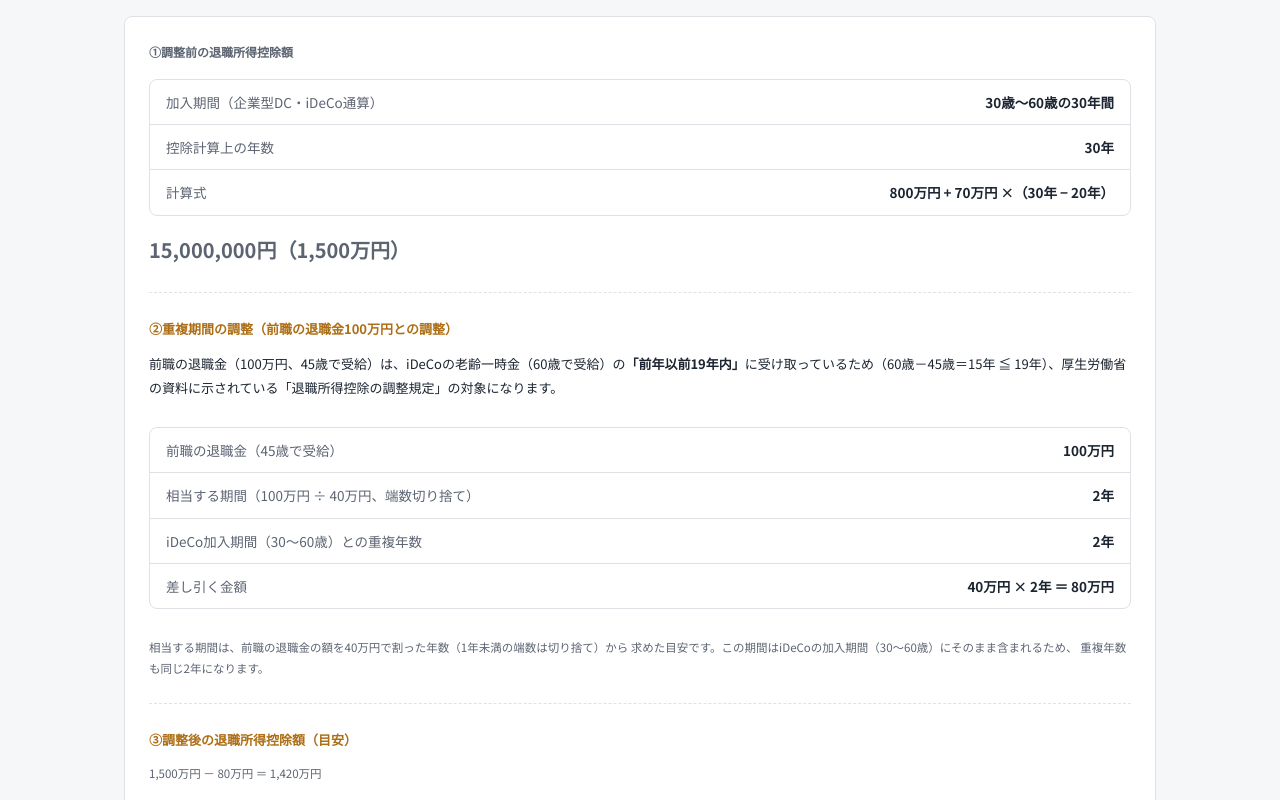
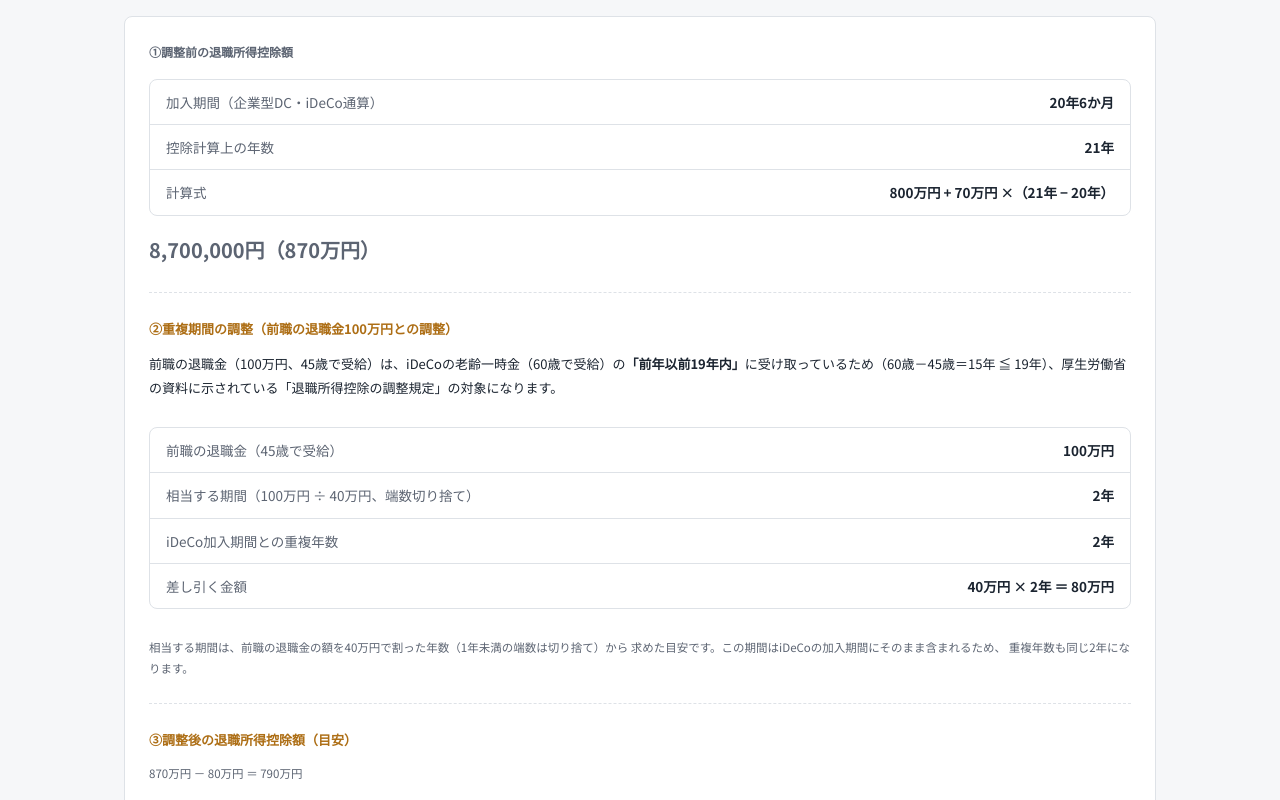
Before and after one commit to m-mitoma/ideco-navi, a React (Vite) app: page /retirement-deduction in a window 1280 px wide. Shown: the part 2860-3660 px from the top of the page. Built offline with nearby package versions, Linux system fonts and the light colour scheme.

Commit message:
退職所得控除シミュレーターの事例を加入期間に連動

```diff
--- a/src/components/sections/RetirementDeductionSimulator.tsx
+++ b/src/components/sections/RetirementDeductionSimulator.tsx
@@ -1,4 +1,4 @@
-import { useMemo, useState } from 'react'
+import { useMemo } from 'react'
 import SectionHeading from '../common/SectionHeading'
 import Card from '../common/Card'
 import {
@@ -10,15 +10,24 @@
 
 interface RetirementDeductionSimulatorProps {
   id?: string
+  years: number
+  months: number
+  onYearsChange: (years: number) => void
+  onMonthsChange: (months: number) => void
 }
 
 // 入力すると即座に結果が更新される（ボタンを押す必要がない）シミュレーター。
+// 加入期間（years/months）はページ側（RetirementDeductionPage）が保持し、
+// 画面内の「事例」でも同じ値を使えるようにpropsで受け取る構成にしている。
 // 計算そのものはutils/calculateRetirementDeduction.tsに分離してあるため、
 // 税制が変わったときはそちらだけを直せばよい。
-function RetirementDeductionSimulator({ id }: RetirementDeductionSimulatorProps) {
-  const [years, setYears] = useState(20)
-  const [months, setMonths] = useState(6)
-
+function RetirementDeductionSimulator({
+  id,
+  years,
+  months,
+  onYearsChange,
+  onMonthsChange,
+}: RetirementDeductionSimulatorProps) {
   const errorMessage = useMemo(
     () => validateRetirementPeriodInput(years, months),
     [years, months],
@@ -52,7 +61,7 @@
                   min={0}
                   max={60}
                   value={years}
-                  onChange={(event) => setYears(Number(event.target.value))}
+                  onChange={(event) => onYearsChange(Number(event.target.value))}
                   aria-describedby={errorMessage ? 'rd-period-error' : undefined}
                 />
               </div>
@@ -65,7 +74,7 @@
                   min={0}
                   max={11}
                   value={months}
-                  onChange={(event) => setMonths(Number(event.target.value))}
+                  onChange={(event) => onMonthsChange(Number(event.target.value))}
                   aria-describedby={errorMessage ? 'rd-period-error' : undefined}
                 />
               </div>
--- a/src/pages/RetirementDeductionPage.tsx
+++ b/src/pages/RetirementDeductionPage.tsx
@@ -1,3 +1,4 @@
+import { useMemo, useState } from 'react'
 import { Link } from 'react-router-dom'
 import ArticleSection from '../components/sections/ArticleSection'
 import RetirementDeductionSimulator from '../components/sections/RetirementDeductionSimulator'
@@ -10,26 +11,18 @@
   calculateEquivalentYears,
   calculateRetirementDeduction,
   formatManYen,
+  validateRetirementPeriodInput,
 } from '../utils/calculateRetirementDeduction'
 import './RetirementDeductionPage.css'
 
-// 「計算例②」用の参考値：企業型DC(30歳)からiDeCoへ通算30年加入した場合の
-// 調整前の目安。既存の計算ロジックをそのまま再利用している。
-const jobChangeExample = calculateRetirementDeduction(30, 0)
-
-// 前職の退職金（重複期間の調整の計算に使う）
+// 前職の退職金（重複期間の調整の計算に使う。加入期間とは無関係な固定値）
 const PRIOR_PAYMENT_AMOUNT = 1_000_000
 
 // 前職の退職金100万円に「相当する期間」（100万円 ÷ 40万円 → 端数切り捨て → 2年）
+// 加入期間の入力値には左右されないため、コンポーネントの外で計算しておける。
 const equivalentYears = calculateEquivalentYears(PRIOR_PAYMENT_AMOUNT)
-
-// この「相当する期間」（45歳までの直近の期間）は、iDeCoの加入期間（30〜60歳）に
-// そのまま収まるため、重複期間も同じ年数になる
 const overlapYears = equivalentYears
 const overlapDeduction = calculateDeductionAmount(overlapYears)
-
-// 調整後の退職所得控除額の目安（調整前の金額から、重複期間分の控除額を差し引く）
-const adjustedDeductionAmount = jobChangeExample.deductionAmount - overlapDeduction
 
 const sources = [
   {
@@ -47,6 +40,29 @@
 ]
 
 function RetirementDeductionPage() {
+  // シミュレーター本体と「事例」で共有する加入期間。ここで一元管理することで、
+  // 事例側が別のstateを持って計算がずれる、という事態を避けている。
+  const [years, setYears] = useState(20)
+  const [months, setMonths] = useState(6)
+
+  const errorMessage = useMemo(
+    () => validateRetirementPeriodInput(years, months),
+    [years, months],
+  )
+
+  // 「計算例②」の①：シミュレーター本体と同じ関数・同じ加入期間で計算する。
+  const jobChangeExample = useMemo(() => {
+    if (errorMessage) {
+      return null
+    }
+    return calculateRetirementDeduction(years, months)
+  }, [years, months, errorMessage])
+
+  // ③調整後の退職所得控除額（目安）。マイナスにはならないよう下限を0円にしている。
+  const adjustedDeductionAmount = jobChangeExample
+    ? Math.max(0, jobChangeExample.deductionAmount - overlapDeduction)
+    : null
+
   return (
     <>
       <section className="section rd-intro">
@@ -60,7 +76,13 @@
         </div>
       </section>
 
-      <RetirementDeductionSimulator id="simulator" />
+      <RetirementDeductionSimulator
+        id="simulator"
+        years={years}
+        months={months}
+        onYearsChange={setYears}
+        onMonthsChange={setMonths}
+      />
 
       <ArticleSection
         id="what-is-deduction"
@@ -128,11 +150,19 @@
           </dl>
 
           <Card className="rd-example2-card">
+            {jobChangeExample === null || adjustedDeductionAmount === null ? (
+              <p className="result-placeholder">
+                上のシミュレーターに有効な加入期間を入力すると、この事例の計算結果が表示されます。
+              </p>
+            ) : (
+              <>
                 <p className="result-label">①調整前の退職所得控除額</p>
                 <dl className="result-breakdown">
                   <div className="result-breakdown-row">
                     <dt>加入期間（企業型DC・iDeCo通算）</dt>
-                <dd>30歳〜60歳の30年間</dd>
+                    <dd>
+                      {years}年{months}か月
+                    </dd>
                   </div>
                   <div className="result-breakdown-row">
                     <dt>控除計算上の年数</dt>
@@ -167,7 +197,7 @@
                       <dd>{equivalentYears}年</dd>
                     </div>
                     <div className="result-breakdown-row">
-                  <dt>iDeCo加入期間（30〜60歳）との重複年数</dt>
+                      <dt>iDeCo加入期間との重複年数</dt>
                       <dd>{overlapYears}年</dd>
                     </div>
                     <div className="result-breakdown-row">
@@ -179,7 +209,7 @@
                   </dl>
                   <p className="result-note">
                     相当する期間は、前職の退職金の額を40万円で割った年数（1年未満の端数は切り捨て）から
-                求めた目安です。この期間はiDeCoの加入期間（30〜60歳）にそのまま含まれるため、
+                    求めた目安です。この期間はiDeCoの加入期間にそのまま含まれるため、
                     重複年数も同じ{overlapYears}年になります。
                   </p>
                 </div>
@@ -191,9 +221,7 @@
                     {formatManYen(overlapDeduction)} ＝{' '}
                     {formatManYen(adjustedDeductionAmount)}
                   </p>
-              <p className="result-value">
-                {adjustedDeductionAmount.toLocaleString()}円
-              </p>
+                  <p className="result-value">{adjustedDeductionAmount.toLocaleString()}円</p>
                   <span className="rd-result-value-sub">
                     （{formatManYen(adjustedDeductionAmount)}）
                   </span>
@@ -203,6 +231,8 @@
                     または国税庁の情報でご確認ください。
                   </p>
                 </div>
+              </>
+            )}
           </Card>
         </div>
       </section>
```
Lines whose indentation alone changed are shown as unchanged.
